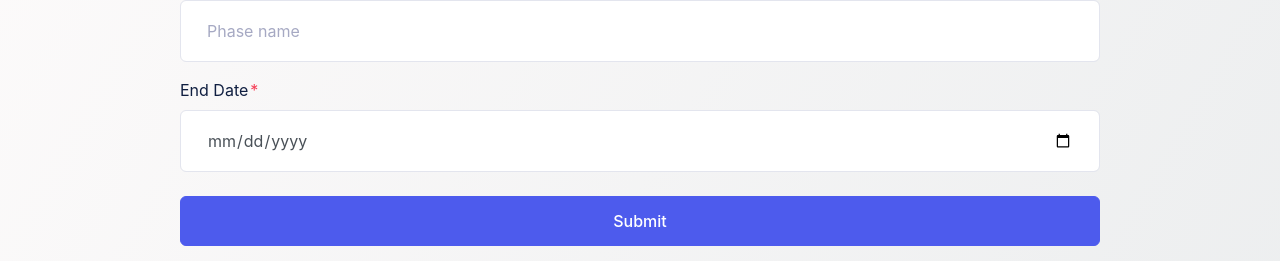
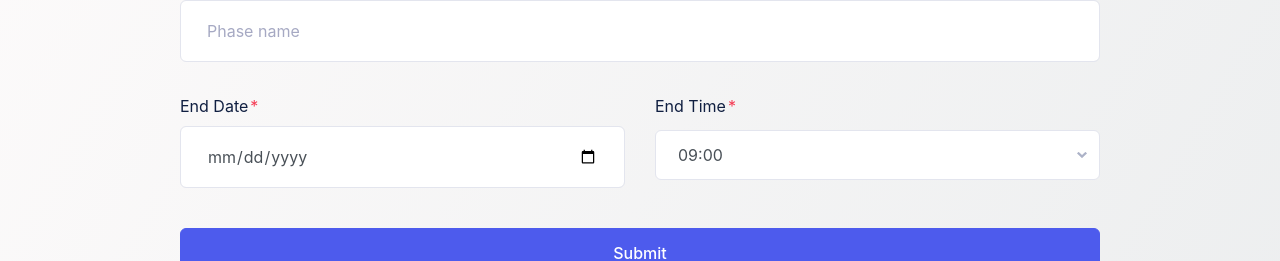
Before and after one commit to codegramming/mentorship-platform, a React (Create React App) app in the folder mentorship-client/: page /planMentorship/1 in a window 1280 px wide. Shown: the part 246-507 px from the top of the page. Built offline with nearby package versions, Linux system fonts and the light colour scheme; no server answers; a web font is replaced by a local one.

Commit message:
add time to phase details

```diff
--- a/mentorship-client/src/components/MentorshipDetails.js
+++ b/mentorship-client/src/components/MentorshipDetails.js
@@ -228,7 +228,7 @@ class SelectMentor extends Component {
                                       </span>
                                       <span class='col-md-3 my-3 my-sm-0 color--text'>
                                         <i class='fas fa-calendar-alt'></i>{' '}
-                                        {phase.endDate}
+                                        {phase.endDate + ' ' + phase.endTime}
                                       </span>
                                       {phase.status === 'NOT_ACTIVE' && (
                                         <div className='col-md-2 mr-2 text-danger'>
--- a/mentorship-client/src/components/PlanMentorship.js
+++ b/mentorship-client/src/components/PlanMentorship.js
@@ -16,6 +16,7 @@ class PlanMentorship extends Component {
       newPhase: {},
       name: '',
       endDate: '',
+      endTime: '09:00',
       success: false,
       errors: {},
     };
@@ -55,14 +56,9 @@ class PlanMentorship extends Component {
       phaseId: phaseId,
       name: this.state.name,
       endDate: this.state.endDate,
+      endTime: this.state.endTime,
     };
     this.setState({ phases: [...this.state.phases, newPhase] });
-    /*const { id } = this.props.match.params;
-    await axios
-      .post(`http://localhost:8080/api/mentorships/addPhase/${id}`, newPhase)
-      .then(() => {
-        this.getPhases(id);
-      });*/
   };
 
   handleDelete = (item) => {
@@ -138,6 +134,9 @@ class PlanMentorship extends Component {
                       <div className='invalid-feedback'>{errors.name}</div>
                     )}
                   </div>
+                  <div className='row'>
+                    <div className='col-md-6'>
+                      {' '}
                       <div className='form-group mt-3'>
                         <label class='required-field' for='email'>
                           End Date
@@ -154,8 +153,37 @@ class PlanMentorship extends Component {
                           onChange={this.onChange}
                         />
                         {errors.endDate && (
-                      <div className='invalid-feedback'>{errors.endDate}</div>
+                          <div className='invalid-feedback'>
+                            {errors.endDate}
+                          </div>
                         )}
+                      </div>
+                    </div>
+                    <div className='col-md-6'>
+                      {' '}
+                      <div className='form-group mt-3'>
+                        <label class='required-field' for='email'>
+                          End Time
+                        </label>
+                        <select
+                          name='endTime'
+                          value={this.state.endTime}
+                          class='custom-select my-1 mr-sm-2'
+                          id='inlineFormCustomSelectPref'
+                          onChange={this.onChange}
+                        >
+                          <option selected>09:00</option>
+                          <option>10:00</option>
+                          <option>11:00</option>
+                          <option>12:00</option>
+                          <option>13:00</option>
+                          <option>14:00</option>
+                          <option>15:00</option>
+                          <option>16:00</option>
+                          <option>17:00</option>
+                        </select>
+                      </div>
+                    </div>
                   </div>
                   <input
                     type='submit'
@@ -202,7 +230,7 @@ class PlanMentorship extends Component {
 
                                       <span class='col-md-4 my-3 my-sm-0 color--text'>
                                         <i class='fas fa-calendar-alt'></i>{' '}
-                                        {phase.endDate}
+                                        {phase.endDate + ' ' + phase.endTime}
                                       </span>
 
                                       <h3>
```
Also changed, not shown: 1 other file (tests, documents, lock files or other folders). Lines whose indentation alone changed are shown as unchanged.
